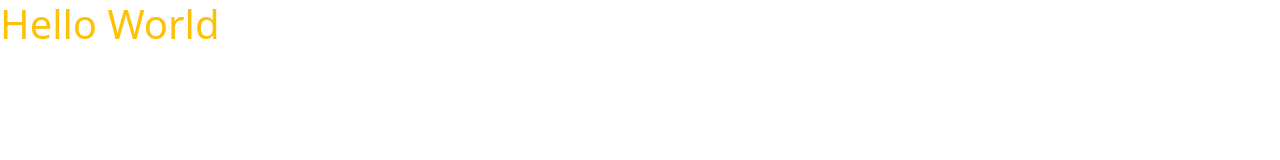
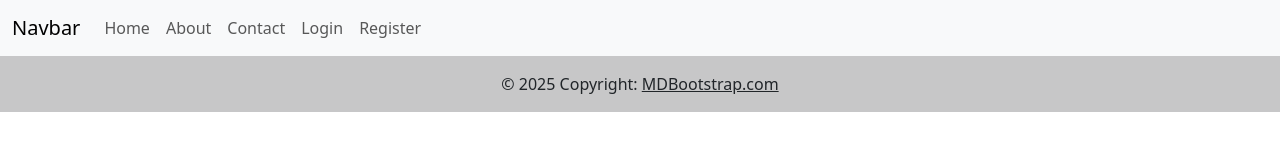
Before and after one commit to rungrotlnwza/Starter-Web-Framework, a website: page public/index.html in a window 1280 px wide. Drawn offline with nearby package versions, Linux system fonts and the light colour scheme.

Commit message:
renderkit loadcomponents

```diff
--- /dev/null
+++ b/public/assets/components/footer.html
@@ -0,0 +1,6 @@
+<footer class="bg-light text-center text-lg-start">
+    <div class="text-center p-3" style="background-color: rgba(0, 0, 0, 0.2);">
+        © 2025 Copyright:
+        <a class="text-dark" href="https://mdbootstrap.com/">MDBootstrap.com</a>
+    </div>
+</footer>
--- /dev/null
+++ b/public/assets/components/navbar.html
@@ -0,0 +1,35 @@
+<nav class="navbar navbar-expand-lg navbar-light bg-light">
+    <div class="container-fluid">
+        <a class="navbar-brand" href="#">Navbar</a>
+        <button class="navbar-toggler" type="button" data-bs-toggle="collapse" data-bs-target="#navbarNav" aria-controls="navbarNav" aria-expanded="false" aria-label="Toggle navigation">
+            <span class="navbar-toggler-icon"></span>
+        </button>
+        <div class="collapse navbar-collapse" id="navbarNav">
+            <ul class="navbar-nav">
+                <li class="nav-item">
+                    <a class="nav-link" href="#">Home</a>
+                </li>
+                <li class="nav-item">
+                    <a class="nav-link" href="#">About</a>
+                </li>
+                <li class="nav-item">
+                    <a class="nav-link" href="#">Contact</a>
+                </li>
+            </ul>
+            <ul class="navbar-nav">
+                <li id="dashboard" class="nav-item">
+                    <a class="nav-link" href="#">dashboard</a>
+                </li>
+                <li id="logout" class="nav-item">
+                    <a class="nav-link" href="#">logout</a>
+                </li>
+                <li id="login" class="nav-item">
+                    <a class="nav-link" href="#">Login</a>
+                </li>
+                <li id="register" class="nav-item">
+                    <a class="nav-link" href="#">Register</a>
+                </li>
+            </ul>
+        </div>
+    </div>
+</nav>
--- a/public/assets/js/script.js
+++ b/public/assets/js/script.js
@@ -1,4 +1,3 @@
-
 function loadCDN(type, url) {
     return new Promise((resolve, reject) => {
         // ตรวจสอบว่าโหลดแล้วหรือยัง
@@ -40,5 +39,41 @@ function loadCDN(type, url) {
         }
     });
 }
+
 loadCDN('css', 'https://cdn.jsdelivr.net/npm/bootstrap@5.3.8/dist/css/bootstrap.min.css')
 loadCDN('js', 'https://cdn.jsdelivr.net/npm/bootstrap@5.3.8/dist/js/bootstrap.bundle.min.js')
+
+async function loadComponent(id, filename) {
+    const el = document.getElementById(id);
+    if (!el) {
+        console.log(`Element with id '${id}' not found`);
+        return;
+    }
+    try {
+        const res = await fetch(`/assets/components/${filename}`);
+        const html = await res.text();
+        el.innerHTML = html;
+        // ...existing code...
+    } catch (err) {
+        console.error(`Failed to load component '${filename}':`, err);
+    }
+}
+
+loadComponent('navbar', 'navbar.html').then(() => {
+    const token = false;
+    if (token) {
+        document.getElementById('dashboard').classList.remove('d-none');
+        document.getElementById('logout').classList.remove('d-none');
+        document.getElementById('login').classList.add('d-none');
+        document.getElementById('register').classList.add('d-none');
+    } else {
+        document.getElementById('login').classList.remove('d-none');
+        document.getElementById('register').classList.remove('d-none');
+        document.getElementById('dashboard').classList.add('d-none');
+        document.getElementById('logout').classList.add('d-none');
+    }
+}).catch((error) => {
+    console.error('Failed to load component:', error);
+});
+
+loadComponent('footer', 'footer.html')
--- a/public/index.html
+++ b/public/index.html
@@ -8,7 +8,8 @@
 </head>
 
 <body>
-    <h1 class="text-warning">Hello World</h1>
+    <div id="navbar"></div>
+    <div id="footer"></div>
     <script src="./assets/js/script.js"></script>
 </body>
 
```
